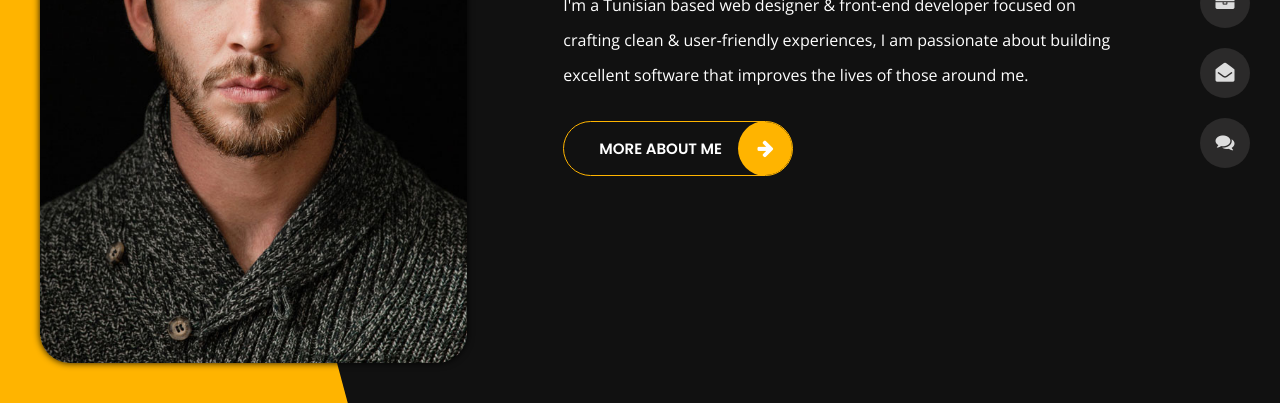
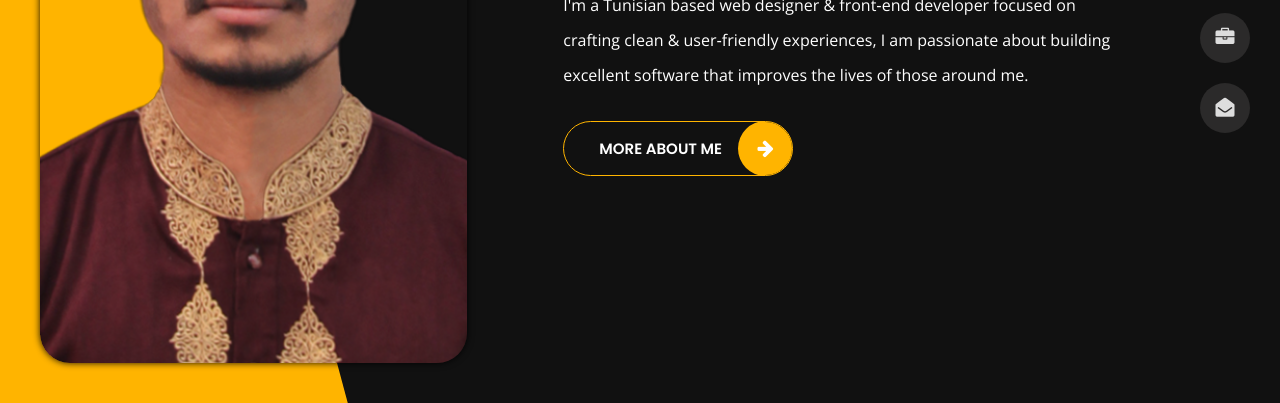
Before and after one commit to mostofa-s-cse/Resume-of-Mostofa_Shahid, a plain HTML site: page index.html in a window 1280 px wide. Shown: the part 397-800 px from the top of the page. Drawn offline with nearby package versions, Linux system fonts and the light colour scheme.

Commit message:
image added

```diff
--- a/css/style.css
+++ b/css/style.css
@@ -542,7 +542,7 @@ body.light hr.separator {
 }
 
 .home .bg {
-  background-image: url(../img/2.jpg);
+  background-image: url(../img/2.png);
   background-size: cover;
   background-repeat: no-repeat;
   background-position: top;
--- a/index.html
+++ b/index.html
@@ -233,12 +233,7 @@
             <h2>Contact</h2>
           </a>
         </li>
-        <li class="icon-box">
-          <i class="fa fa-comments"></i>
-          <a href="blog.html">
-            <h2>Blog</h2>
-          </a>
-        </li>
+
       </ul>
       <!-- Fixed Navigation Ends -->
       <!-- Mobile Menu Starts -->
@@ -292,7 +287,7 @@
         >
           <div>
             <img
-              src="img/img-mobile.jpg"
+              src="img/img-mobile.png"
               class="img-fluid main-img-mobile d-none d-sm-block d-lg-none"
               alt="my picture"
             />
```
Also changed, not shown: about.html (+2 -7 lines), contact.html (+1 -6 lines), portfolio.html (+1 -6 lines), img/2.jpg (deleted), img/2.png (added), img/img-mobile.png (added).
